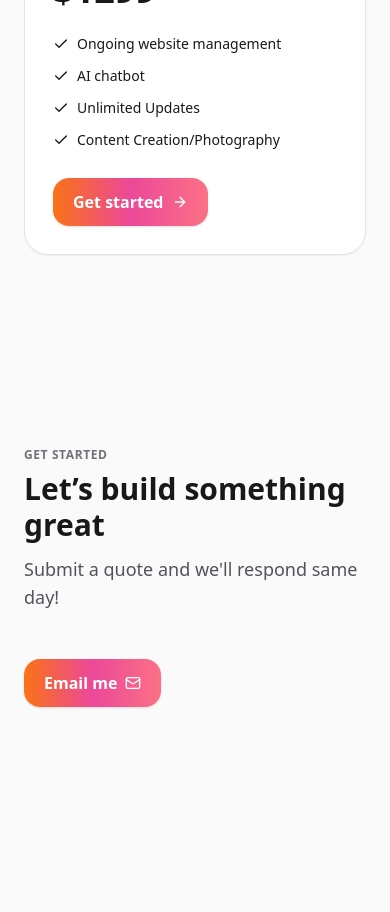
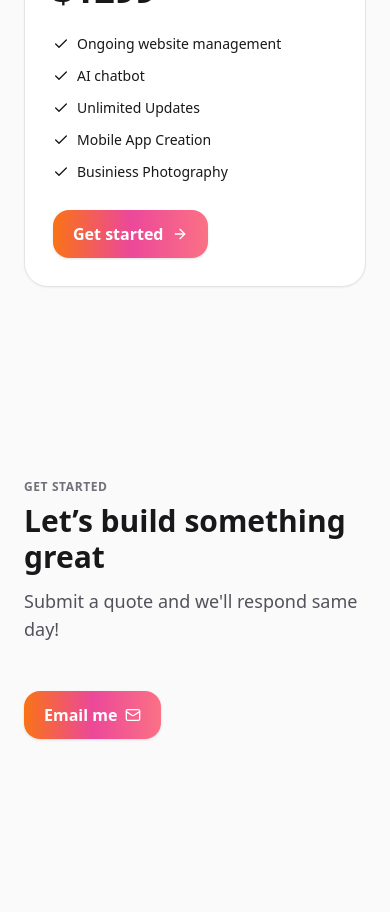
Before and after one commit to Kearndawg/Devs-webdesign, a React (Vite) app: page / in a window 390 px wide. Shown: the part 3440-4352 px from the top of the page. Built offline with nearby package versions, Linux system fonts and the light colour scheme.

Commit message:
Modify Pro PriceCard features
Updated features for the Pro pricing package to include 'Mobile App Creation' and 'Business Photography'.

```diff
--- a/src/App.jsx
+++ b/src/App.jsx
@@ -148,7 +148,7 @@ export default function App() {
         <div className="grid gap-6 lg:grid-cols-3">
           <PriceCard name="Starter" price="$299" note="New businesses" features={["Single page web design", "Mobile-first", "Basic SEO setup", "Contact/lead buttons"]} />
           <PriceCard name="Growth" price="$499" note="Best value" popular features={["Multi-page web design", "Menu options", "Photo Gallery", "Review section"]} />
-          <PriceCard name="Pro" price="$1299" note="AI + management" features={["Ongoing website management", "AI chatbot", "Unlimited Updates", "Content Creation/Photography"]} />
+          <PriceCard name="Pro" price="$1299" note="AI + management" features={["Ongoing website management", "AI chatbot", "Unlimited Updates", "Mobile App Creation", "Businiess Photography"]} />
         </div>
       </Section>
 
```
